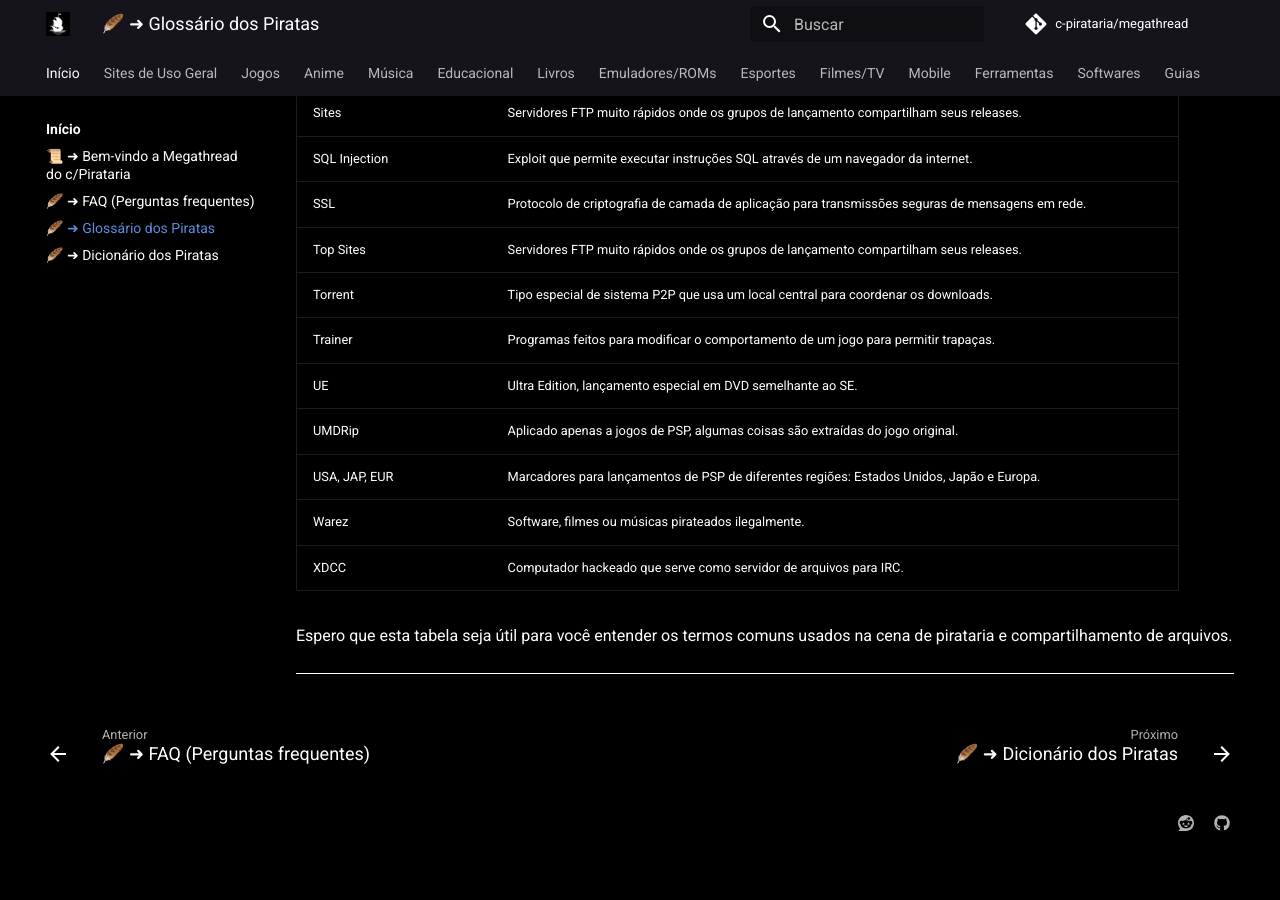
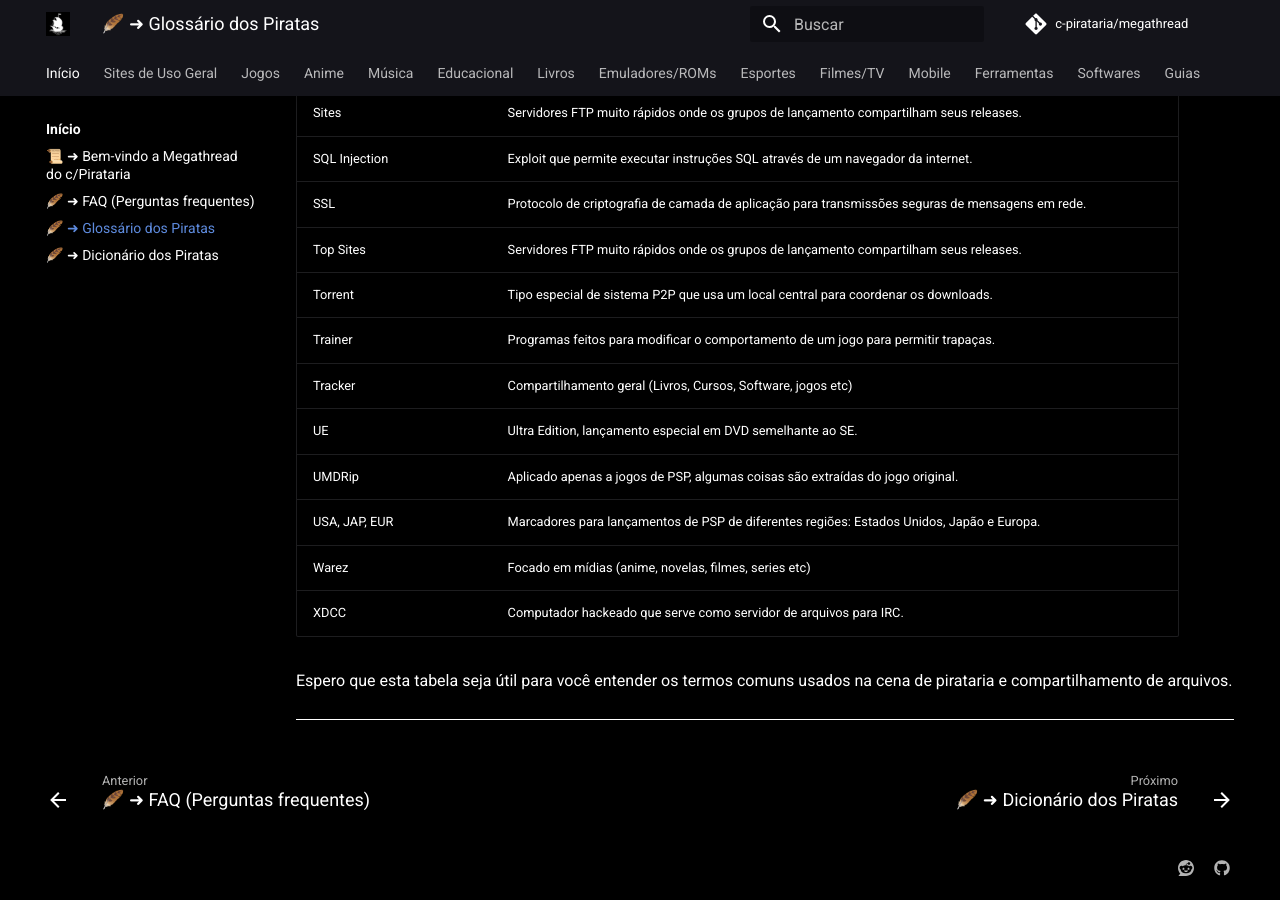
Before and after one commit to piratarialink/megathread_pirata, an MkDocs documentation site: the page built from docs/glossario.md, in a window 1280 px wide and 900 px high, scrolled down 4149 px. Built offline with MkDocs 1.6.1 and Material for MkDocs 9.7.7, drawn with Linux system fonts in a browser that asks for light colours; comment, search, counter and statistics services are not loaded; before the commit the page ends 5003 px from its top, so only the background shows below that.

Commit message:
update glossario

```diff
--- a/docs/glossario.md
+++ b/docs/glossario.md
@@ -96,11 +96,12 @@
 | SSL            | Protocolo de criptografia de camada de aplicação para transmissões seguras de mensagens em rede.             |
 | Top Sites      | Servidores FTP muito rápidos onde os grupos de lançamento compartilham seus releases.                        |
 | Torrent        | Tipo especial de sistema P2P que usa um local central para coordenar os downloads.                           |
-| Trainer        | Programas feitos para modificar o comportamento de um jogo para permitir trapaças.                           |
+| Trainer        | Programas feitos para modificar o comportamento de um jogo para permitir trapaças.
+| Tracker        | Compartilhamento geral (Livros, Cursos, Software, jogos etc)                  |
 | UE             | Ultra Edition, lançamento especial em DVD semelhante ao SE.                                                  |
 | UMDRip         | Aplicado apenas a jogos de PSP, algumas coisas são extraídas do jogo original.                              |
 | USA, JAP, EUR  | Marcadores para lançamentos de PSP de diferentes regiões: Estados Unidos, Japão e Europa.                   |
-| Warez          | Software, filmes ou músicas pirateados ilegalmente.                                                           |
+| Warez          | Focado em mídias (anime, novelas, filmes, series etc) |
 | XDCC           | Computador hackeado que serve como servidor de arquivos para IRC.                                            |
 
  Espero que esta tabela seja útil para você entender os termos comuns usados na cena de pirataria e compartilhamento de arquivos.
```
